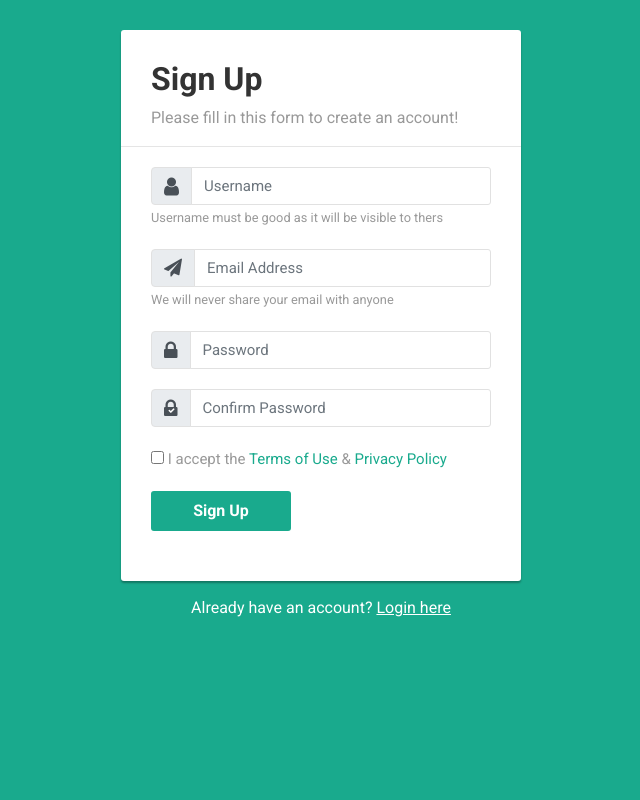
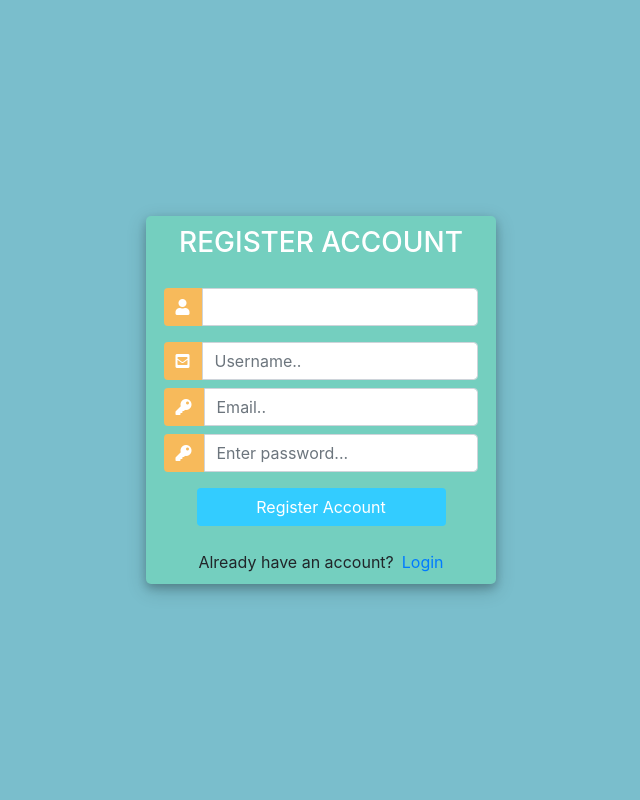
Before and after one commit to AnkitMitraOfficial/StackOverflowClone, a Django app: page /Signup/ in a window 1280 px wide. Shown: the whole page, without its empty margins (319-959 px from the left). Run offline with Django 3.2, Linux system fonts and the light colour scheme; some libraries are stand-ins or nearby versions.

Commit message:
Custom Login and signup form

```diff
--- a/Authentication/templates/Authentication/signupuser.html
+++ b/Authentication/templates/Authentication/signupuser.html
@@ -1,163 +1,136 @@
 <!DOCTYPE html>
-<html lang="en">
+<html>
+
 <head>
-<meta charset="utf-8">
-<meta name="viewport" content="width=device-width, initial-scale=1, shrink-to-fit=no">
-<link rel="stylesheet" href="https://fonts.googleapis.com/css?family=Roboto:400,700">
-<title>Sign up</title>
-<link rel="stylesheet" href="https://stackpath.bootstrapcdn.com/bootstrap/4.5.0/css/bootstrap.min.css">
-<link rel="stylesheet" href="https://maxcdn.bootstrapcdn.com/font-awesome/4.7.0/css/font-awesome.min.css">
-<script src="https://code.jquery.com/jquery-3.5.1.min.js"></script>
-<script src="https://cdn.jsdelivr.net/npm/popper.js@1.16.0/dist/umd/popper.min.js"></script>
-<script src="https://stackpath.bootstrapcdn.com/bootstrap/4.5.0/js/bootstrap.min.js"></script>
+	<title>Login</title>
+	<link rel="stylesheet" href="https://stackpath.bootstrapcdn.com/bootstrap/4.1.3/css/bootstrap.min.css" integrity="sha384-MCw98/SFnGE8fJT3GXwEOngsV7Zt27NXFoaoApmYm81iuXoPkFOJwJ8ERdknLPMO" crossorigin="anonymous">
+	<script src="https://ajax.googleapis.com/ajax/libs/jquery/3.3.1/jquery.min.js"></script>
+	<link rel="stylesheet" href="https://use.fontawesome.com/releases/v5.6.1/css/all.css" integrity="sha384-gfdkjb5BdAXd+lj+gudLWI+BXq4IuLW5IT+brZEZsLFm++aCMlF1V92rMkPaX4PP" crossorigin="anonymous">
+
 	<style>
-body {
+		body,
+		html {
+			margin: 0;
+			padding: 0;
+			height: 100%;
+			background: #7abecc !important;
+		}
+		.user_card {
+			width: 350px;
+			margin-top: auto;
+			margin-bottom: auto;
+			background: #74cfbf;
+			position: relative;
+			display: flex;
+			justify-content: center;
+			flex-direction: column;
+			padding: 10px;
+			box-shadow: 0 4px 8px 0 rgba(0, 0, 0, 0.2), 0 6px 20px 0 rgba(0, 0, 0, 0.19);
+			-webkit-box-shadow: 0 4px 8px 0 rgba(0, 0, 0, 0.2), 0 6px 20px 0 rgba(0, 0, 0, 0.19);
+			-moz-box-shadow: 0 4px 8px 0 rgba(0, 0, 0, 0.2), 0 6px 20px 0 rgba(0, 0, 0, 0.19);
+			border-radius: 5px;
+
+		}
+
+		.form_container {
+			margin-top: 20px;
+		}
+
+		#form-title{
 			color: #fff;
-	background: #19aa8d;
-	font-family: 'Roboto', sans-serif;
 		}
-.form-control {
-	font-size: 15px;
+		.login_btn {
+			width: 100%;
+			background: #33ccff !important;
+			color: white !important;
 		}
-.form-control, .form-control:focus, .input-group-text {
-	border-color: #e1e1e1;
+		.login_btn:focus {
+			box-shadow: none !important;
+			outline: 0px !important;
 		}
-.form-control, .btn {
-	border-radius: 3px;
+		.login_container {
+			padding: 0 2rem;
 		}
-.signup-form {
-	width: 400px;
-	margin: 0 auto;
-	padding: 30px 0;
+		.input-group-text {
+			background: #f7ba5b !important;
+			color: white !important;
+			border: 0 !important;
+			border-radius: 0.25rem 0 0 0.25rem !important;
 		}
-.signup-form form {
-	color: #999;
-	border-radius: 3px;
-	margin-bottom: 15px;
-	background: #fff;
-	box-shadow: 0px 2px 2px rgba(0, 0, 0, 0.3);
-	padding: 30px;
+		.input_user,
+		.input_pass:focus {
+			box-shadow: none !important;
+			outline: 0px !important;
 		}
-.signup-form h2 {
-	color: #333;
-	font-weight: bold;
-	margin-top: 0;
-}
-.signup-form hr {
-	margin: 0 -30px 20px;
-}
-.signup-form .form-group {
-	margin-bottom: 20px;
-}
-.signup-form label {
-	font-weight: normal;
-	font-size: 15px;
-}
-.signup-form .form-control {
-	min-height: 38px;
-	box-shadow: none !important;
-}
-.signup-form .input-group-addon {
-	max-width: 42px;
-	text-align: center;
-}
-.signup-form .btn, .signup-form .btn:active {
-	font-size: 16px;
-	font-weight: bold;
-	background: #19aa8d !important;
-	border: none;
-	min-width: 140px;
-}
-.signup-form .btn:hover, .signup-form .btn:focus {
-	background: #179b81 !important;
-}
-.signup-form a {
-	color: #fff;
-	text-decoration: underline;
-}
-.signup-form a:hover {
-	text-decoration: none;
-}
-.signup-form form a {
-	color: #19aa8d;
-	text-decoration: none;
-}
-.signup-form form a:hover {
-	text-decoration: underline;
-}
-.signup-form .fa {
-	font-size: 21px;
-}
-.signup-form .fa-paper-plane {
-	font-size: 18px;
-}
-.signup-form .fa-check {
-	color: #fff;
-	left: 17px;
-	top: 18px;
-	font-size: 7px;
-	position: absolute;
-}
+
 	</style>
+
 </head>
 <body>
-<div class="signup-form">
-    <form method="POST">{% csrf_token %}
-		<h2>Sign Up</h2>
-		<p>Please fill in this form to create an account!</p>
-		<hr>
-        <div class="form-group">
-			<div class="input-group">
-				<div class="input-group-prepend">
-					<span class="input-group-text">
-						<span class="fa fa-user"></span>
-					</span>
+	<div class="container h-100">
+		<div class="d-flex justify-content-center h-100">
+			<div class="user_card">
+				<div class="d-flex justify-content-center">
+					<h3 id="form-title">REGISTER ACCOUNT</h3>
 				</div>
-				<input type="text" class="form-control" name="username" placeholder="Username" required="required">
+				<div class="d-flex justify-content-center form_container">
+
+					<form method="POST" action="">
+						<div class="input-group mb-3">
+							<div class="input-group-append">
+								<span class="input-group-text"><i class="fas fa-user"></i></span>
 							</div>
-			<p><small>Username must be good as it will be visible to thers </small></p>
+							<input type="text" name="username">
 						</div>
-        <div class="form-group">
-			<div class="input-group">
-				<div class="input-group-prepend">
-					<span class="input-group-text">
-						<i class="fa fa-paper-plane"></i>
-					</span>
+						<div class="input-group mb-2">
+							<div class="input-group-append">
+								<span class="input-group-text"><i class="fas fa-envelope-square"></i></span>
 							</div>
-				<input type="email" class="form-control" name="email" placeholder="Email Address" required="required">
+							<input type="email" name="email">
 						</div>
-			<p><small>We will never share your email with anyone</small></p>
+						<div class="input-group mb-2">
+							<div class="input-group-append">
+								<span class="input-group-text"><i class="fas fa-key"></i></span>
 							</div>
-		<div class="form-group">
-			<div class="input-group">
-				<div class="input-group-prepend">
-					<span class="input-group-text">
-						<i class="fa fa-lock"></i>
-					</span>
+							<input type="text" name="password1">
 						</div>
-				<input type="password" class="form-control" name="password" placeholder="Password" required="required">
+						<div class="input-group mb-2">
+							<div class="input-group-append">
+								<span class="input-group-text"><i class="fas fa-key"></i></span>
+							</div>
+							<input type="text" name="password2">
+						</div>
+
+				   		<div class="d-flex justify-content-center mt-3 login_container">
+				 			<input class="btn login_btn" type="submit" value="Register Account">
+				   		</div>
+					</form>
+				</div>
+
+				<div class="mt-4">
+					<div class="d-flex justify-content-center links">
+						Already have an account? <a href="{% url 'login' %}" class="ml-2">Login</a>
 					</div>
 				</div>
-		<div class="form-group">
-			<div class="input-group">
-				<div class="input-group-prepend">
-					<span class="input-group-text">
-						<i class="fa fa-lock"></i>
-						<i class="fa fa-check"></i>
-					</span>
-				</div>
-				<input type="password" class="form-control" name="confirm_password" placeholder="Confirm Password" required="required">
 			</div>
 		</div>
-        <div class="form-group">
-			<label class="form-check-label"><input type="checkbox" required="required"> I accept the <a href="#">Terms of Use</a> &amp; <a href="#">Privacy Policy</a></label>
 	</div>
-		<div class="form-group">
-			<button type="submit" class="btn btn-primary btn-lg">Sign Up</button>
-        </div>
-    </form>
-	<div class="text-center">Already have an account? <a href="{% url 'login' %}">Login here</a></div>
+	<script>
+						/* Because i didnt set placeholder values in forms.py they will be set here using vanilla Javascript
+		//We start indexing at one because CSRF_token is considered and input field
+		 */
 
-</div>
+		//Query All input fields
+		var form_fields = document.getElementsByTagName('input')
+		form_fields[1].placeholder='Username..';
+		form_fields[2].placeholder='Email..';
+		form_fields[3].placeholder='Enter password...';
+		form_fields[4].placeholder='Re-enter Password...';
+
+
+		for (var field in form_fields){
+			form_fields[field].className += ' form-control'
+		}
+	</script>
 </body>
 </html>
--- /dev/null
+++ b/Contact/forms.py
@@ -0,0 +1,8 @@
+from django.contrib.auth.forms import UserCreationForm
+from django.contrib.auth.models import User
+from django import forms
+
+class CreateUserform(UserCreationForm):
+    class Meta:
+        model = User
+        fields = ['username','email','password1','password2']
--- a/Contact/templates/Contact/landing.html
+++ b/Contact/templates/Contact/landing.html
@@ -72,7 +72,7 @@
   <div class="container text-center">
     <div>
       <hr>
-      <form action="{% url 'signup' %}">
+      <form action="{% url 'register' %}">
         <p class="i1">Do You need a account?</p>
         <button class="btn btn-danger" type="submit">Signup</button>
       </form><br>
--- a/Contact/views.py
+++ b/Contact/views.py
@@ -1,10 +1,11 @@
 from django.shortcuts import render
+from django.contrib.auth.forms import UserCreationForm
+from .forms import CreateUserform
 
 # Create your views here.
 
 def home(request):
     return render (request,'Contact/home.html')
-
 
 def error_404_view(request, exception):
     return render(request,'Contact/404.html')
@@ -13,9 +14,18 @@ def landing(request):
     return render (request,'Contact/landing.html')
 
 def signupuser(request):
+    form = CreateUserform()
+
+    if request.method == 'POST':
+        form = CreateUserform(request.POST)
+        if form.is_valid():
+            form.save()
+
+    context = {'form':form}
     return render (request,'Authentication/signupuser.html')
 
 def login(request):
+    context = {}
     return render (request,'Authentication/loginuser.html')
 
 def contact(request):
--- a/HomeSite/settings.py
+++ b/HomeSite/settings.py
@@ -23,9 +23,9 @@ BASE_DIR = Path(__file__).resolve(strict=True).parent.parent
 SECRET_KEY = 'w^i*bw=ena*s@$#n&yu(0)jx0mg5r)xnwf&!7(^m!z(ax(4d!a'
 
 # SECURITY WARNING: don't run with debug turned on in production!
-DEBUG = False
+DEBUG = True
 
-ALLOWED_HOSTS = ['*']
+ALLOWED_HOSTS = []
 
 
 # Application definition
--- a/HomeSite/urls.py
+++ b/HomeSite/urls.py
@@ -26,7 +26,7 @@ urlpatterns = [
      path('Contact/',views.contact,name='contact'),
 
      #Authentication,Should I make set of url in Authentication app?
-    path('Signup/',views.signupuser,name='signup'),
+    path('Signup/',views.signupuser,name='register'),
     path('login/',views.login,name='login'),
 
 ]
```
Also changed, not shown: Authentication/templates/Authentication/loginuser.html (+104 -30 lines), db.sqlite3. Lines whose indentation alone changed are shown as unchanged.
